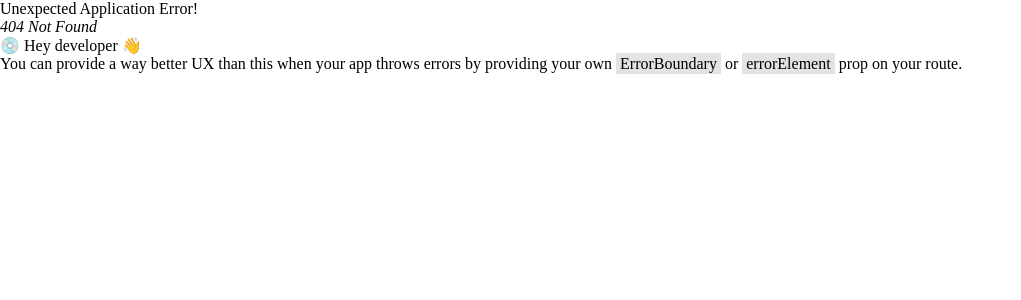
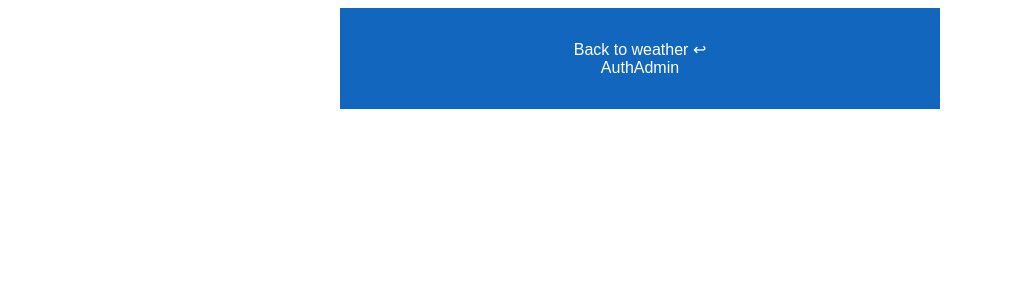
Before and after one commit to KausVlad/React-first-project, a React (Vite) app: page /userSettings in a window 1280 px wide. Before the commit this address had no page. Shown: the top 300 px of the page, without its empty margins (0-1021 px from the left). Built offline with nearby package versions, Linux system fonts and the light colour scheme.

Commit message:
added  AuthAdmin comp + base store for them

```diff
--- a/src/components/Menu/Menu.jsx
+++ b/src/components/Menu/Menu.jsx
@@ -16,7 +16,7 @@ export function Menu() {
       </NavLink>
       {isAuth ? (
         <>
-          <a>{userName}</a>
+          <NavLink to="/userSettings">{userName.split('@')[0]}</NavLink>
           <a onClick={() => dispatch(logout())}>Log out</a>
         </>
       ) : (
--- a/src/components/Router.jsx
+++ b/src/components/Router.jsx
@@ -3,6 +3,7 @@ import App from '../App';
 import { About } from './About/About';
 import { Login } from './authentication/Login/Login';
 import { Registration } from './authentication/Registration/Registration';
+import { AuthAdmin } from './authAdmin/AuthAdmin';
 
 export const Router = createBrowserRouter([
   {
@@ -21,4 +22,8 @@ export const Router = createBrowserRouter([
     path: '/registration',
     element: <Registration />,
   },
+  {
+    path: '/userSettings',
+    element: <AuthAdmin />,
+  },
 ]);
--- /dev/null
+++ b/src/components/authAdmin/AuthAdmin.jsx
@@ -0,0 +1,13 @@
+import { NavLink } from 'react-router-dom';
+import './AuthAdmin.scss';
+
+export const AuthAdmin = () => {
+  return (
+    <div className="auth-admin-container">
+      <div className="auth-admin">
+        <NavLink to="/">Back to weather ↩</NavLink>
+        <h1>AuthAdmin</h1>
+      </div>
+    </div>
+  );
+};
--- /dev/null
+++ b/src/components/authAdmin/AuthAdmin.scss
@@ -0,0 +1,22 @@
+@use '../../assets/scss/variables' as var;
+
+.auth-admin-container {
+  display: grid;
+  place-items: center;
+  font-family: sans-serif;
+  color: #fff;
+  text-align: center;
+}
+
+.auth-admin {
+  width: 600px;
+  background: var.$color-3;
+  padding: 2rem;
+  margin: 0.5rem;
+}
+
+@media screen and (max-width: 620px) {
+  .auth-admin {
+    width: 100%;
+  }
+}
--- /dev/null
+++ b/src/store/apiKeys/apiKeys.slice.js
@@ -0,0 +1,11 @@
+import { createSlice } from '@reduxjs/toolkit';
+
+export const apiKeysSlice = createSlice({
+  name: 'apiKeys',
+  initialState: {
+    errorKey: null,
+    isLoadingKey: false,
+  },
+  reducers: {},
+  extraReducers: {},
+});
--- a/src/store/auth/auth.slice.js
+++ b/src/store/auth/auth.slice.js
@@ -45,7 +45,7 @@ export const authSlice = createSlice({
       state.isAuth = true;
       console.log(action);
       state.error = '';
-      state.userName = action.payload.user.email.split('@')[0];
+      state.userName = action.payload.user.email;
     },
     [reg.rejected]: (state, action) => {
       state.userName = null;
@@ -65,7 +65,7 @@ export const authSlice = createSlice({
       state.isAuth = true;
       console.log(action);
       state.error = '';
-      state.userName = action.payload.user.email.split('@')[0];
+      state.userName = action.payload.user.email;
     },
     [login.rejected]: (state, action) => {
       state.userName = null;
--- a/src/store/store.js
+++ b/src/store/store.js
@@ -1,10 +1,12 @@
 import { configureStore, combineReducers } from '@reduxjs/toolkit';
 import { reducer as weatherStateReducer } from './weatherState/weatherState.slice';
 import { authSlice } from './auth/auth.slice';
+import { apiKeysSlice } from './apiKeys/apiKeys.slice';
 
 const rootReducer = combineReducers({
   weatherState: weatherStateReducer,
   auth: authSlice.reducer,
+  apiKeys: apiKeysSlice.reducer,
 });
 export const store = configureStore({
   reducer: rootReducer,
```
Also changed, not shown: src/store/apiKeys/apiKeys.actions.js (added).
